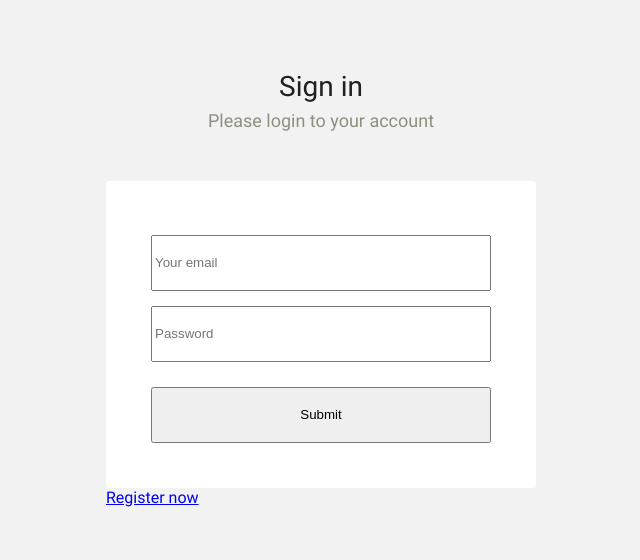
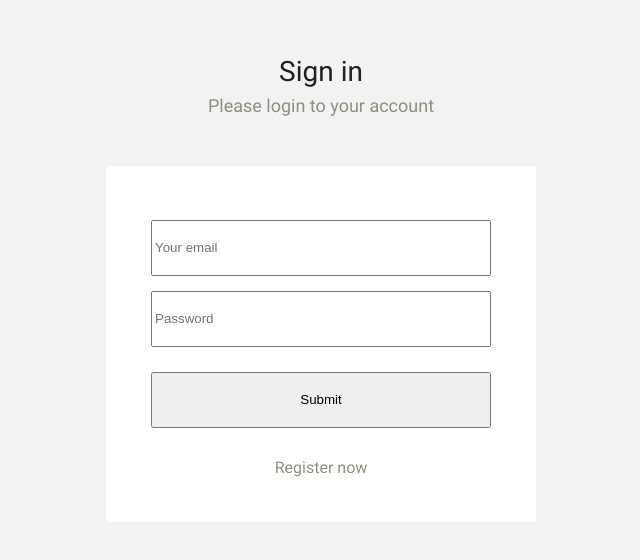
Before and after one commit to mrdimemes/react-chat, a React (Create React App) app: page / in a window 1280 px wide. Shown: the part 112-672 px from the top of the page, without its empty margins (319-959 px from the left). Built offline with nearby package versions, Linux system fonts and the light colour scheme.

Commit message:
login page styles

```diff
--- a/src/pages/LoginPage.jsx
+++ b/src/pages/LoginPage.jsx
@@ -13,6 +13,7 @@ function LoginPage() {
         <h1 className='login-page__label'>Sign in</h1>
         <p className='login-page__invite-text'>Please login to your account</p>
 
+        <div className='login-page__form'>
           <form className='login-form form'>
             <input
               className={classNames(
@@ -45,9 +46,10 @@ function LoginPage() {
             />
           </form>
 
-        <a className='login-form__redirect-link' href="/">
+          <a className='login-page__redirect-link' href="/">
             Register now
           </a>
+        </div>
 
       </div>
 
--- a/src/styles/sass/foundation/_general.sass
+++ b/src/styles/sass/foundation/_general.sass
@@ -41,14 +41,11 @@ h1
 p
     margin: 0
 
+a
+    text-decoration: none
+
 
 .form
-    padding-top: 54px
-    padding-right: 45px
-    padding-left: 45px
-    padding-bottom: 45px
-    background-color: #FFFFFF
-    border-radius: 3px
     display: flex
     flex-direction: column
     row-gap: 15px
--- a/src/styles/sass/pages/LoginPage.sass
+++ b/src/styles/sass/pages/LoginPage.sass
@@ -8,6 +8,7 @@
   justify-content: center
   align-items: center
   background-color: colors.$background-color
+  text-align: center
 
   &__wrapper
     width: 430px
@@ -23,3 +24,18 @@
     text-align: center
     color: colors.$gray
     margin-bottom: 50px
+
+  &__form
+    padding-top: 54px
+    padding-right: 45px
+    padding-left: 45px
+    padding-bottom: 45px
+    background-color: #FFFFFF
+    border-radius: 3px
+
+  &__redirect-link
+    display: inline-block
+    margin-top: 30px
+    font-size: 16px
+    line-height: 19px
+    color: colors.$gray
```
Lines whose indentation alone changed are shown as unchanged.
